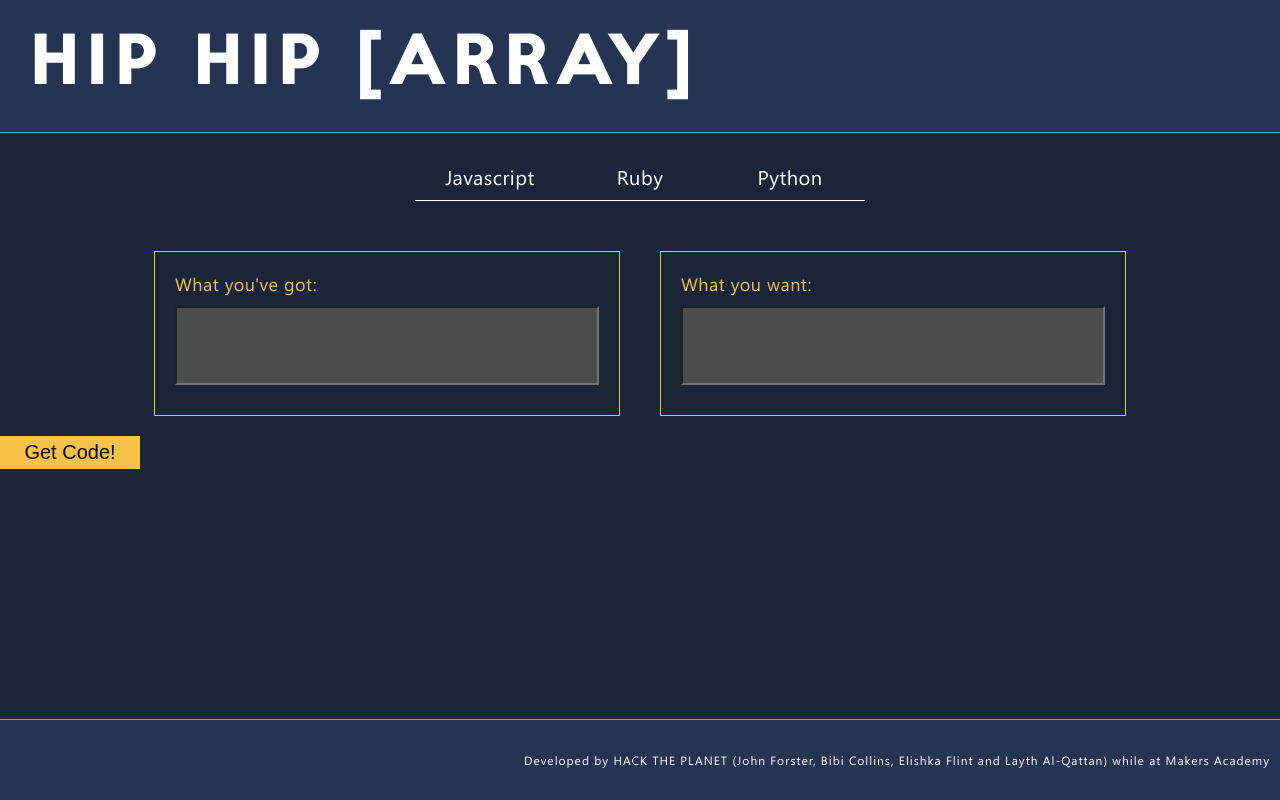
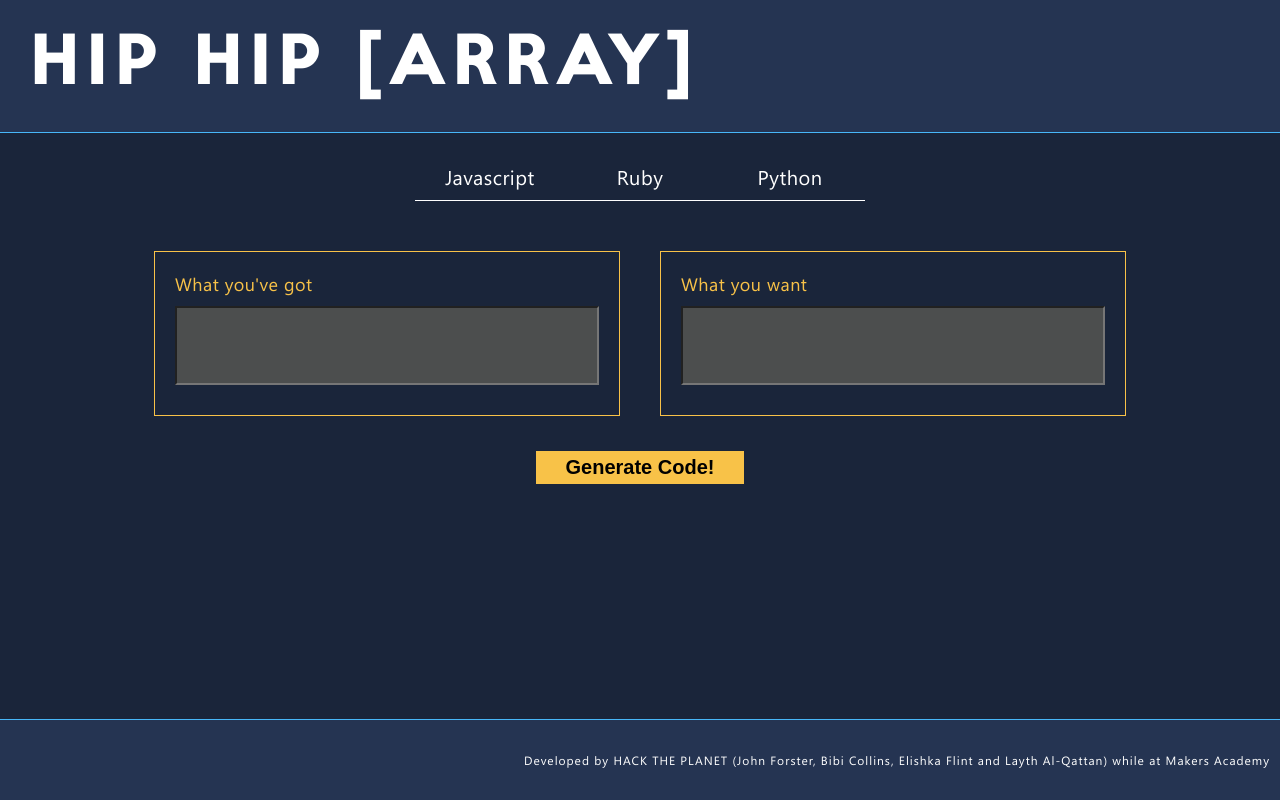
Before and after one commit to laythq/Array-Of-Sunshine, a React (Create React App) app in the folder client/: page / in a window 1280 px wide. Built offline with nearby package versions, Linux system fonts and the light colour scheme.

Commit message:
STYLING refactor

```diff
--- a/client/src/history.css
+++ b/client/src/history.css
@@ -1,7 +1,7 @@
-.history {
-  margin-bottom: 90px;
+#history-section {
+  margin: auto;
+  width: 970px;
+  margin-top: 30px;
+  margin-bottom: 100px;
+  border: solid 1px #F8C248;
 }
-
-#logged-suggestion {
-  border-bottom: white solid 1px;
-}
--- a/client/src/history.jsx
+++ b/client/src/history.jsx
@@ -14,12 +14,10 @@ export function History(props) {
   // const list = generateHistory();
 
   return (
-    <div>
+    <div id="history-section">
       <div id="title">
         History
-        <div className="history">
-          {props.history.reverse()}
-        </div>
+        {props.history.reverse()}
       </div>
     </div>
   );
--- a/client/src/inputform.css
+++ b/client/src/inputform.css
@@ -46,11 +46,16 @@
   outline: none;
 }
 
-.submit {
+.button-holder {
+  text-align: center;
+}
+
+.get-code {
   border: none;
-  width: 140px;
   background-color: #F8C248;
   font-size: 20px;
-  padding: 5px 0;
+  font-weight: bold;
+  padding: 5px 30px;
+  margin-top: 15px;
   outline: none;
 }
--- a/client/src/inputform.jsx
+++ b/client/src/inputform.jsx
@@ -111,19 +111,21 @@ export class InputForm extends React.Component {
           <form onSubmit={this.handleSubmit}>
             <div id="inputs">
               <div id="input-section">
-                <div class="instruction">
-                  What you've got:
+                <div className="instruction">
+                  What you've got
                 </div>
-                <input id="input" name="input" type="text" class="user-input" onChange={this.handleChange} />
+                <input id="input" name="input" type="text" className="user-input" onChange={this.handleChange} />
               </div>
               <div id="output-section">
-                <div class="instruction">
-                  What you want:
+                <div className="instruction">
+                  What you want
                 </div>
-                <input id="output" name="output" type="text" class="user-input" onChange={this.handleChange} />
+                <input id="output" name="output" type="text" className="user-input" onChange={this.handleChange} />
               </div>
             </div>
-            <input type="submit" class="submit" value="Get Code!" />
+            <div className="button-holder">
+              <input type="submit" className="get-code" value="Generate Code!" />
+            </div>
           </form>
         </div>
       </div>
--- a/client/src/suggestion.css
+++ b/client/src/suggestion.css
@@ -3,8 +3,15 @@
   src: url(./fonts/SourceCodePro-Semibold.otf)
 }
 
+#suggestion-section {
+  margin: auto;
+  margin-top: 20px;
+  /* border: white 1px solid; */
+  width: 970px;
+  border: solid 1px #F8C248;
+}
+
 #code-suggestion {
-  border: white solid 1px;
   margin: 10px 0px;
 }
 
@@ -45,14 +52,14 @@
   color: #48B7F8;
   background-color: white;
   border-radius: 3px;
-  margin: 5px;
+  margin: 5px 5px;
   padding: 1px 12px;
   border: 0.5px white solid;
   vertical-align: middle;
 }
 
 #title {
-  margin: 10px 0;
+  margin: 10px 5px;
   color: #F8C248;
   font-size: 18px;
 }
--- a/client/src/suggestion.jsx
+++ b/client/src/suggestion.jsx
@@ -8,7 +8,7 @@ export function CodeSuggestion(props) {
     }
 
     return (
-      <div>
+      <div id="suggestion-section">
         <div id="title">
           Methods
         </div>
```
